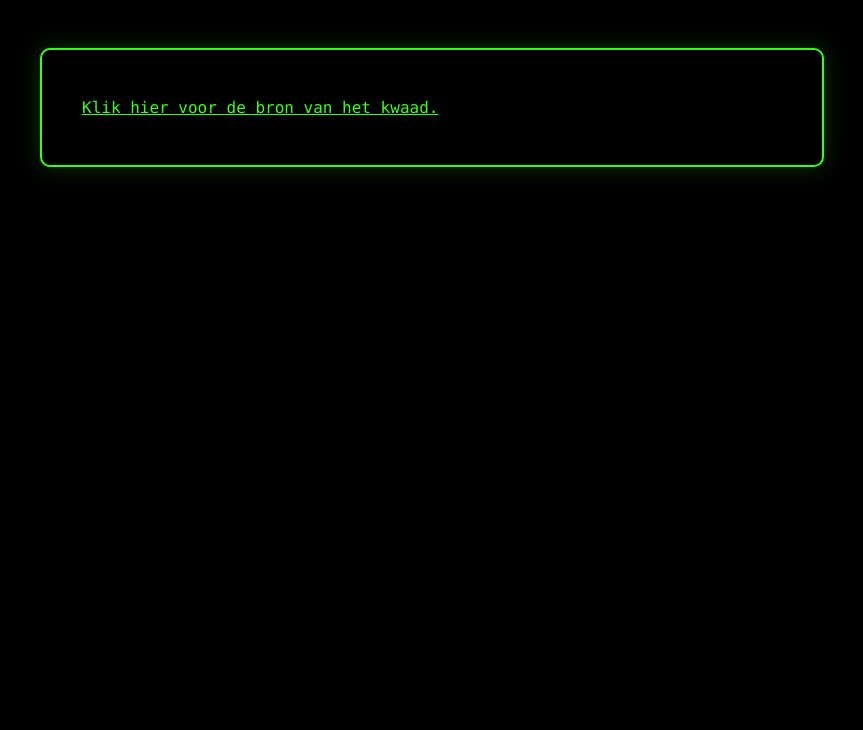
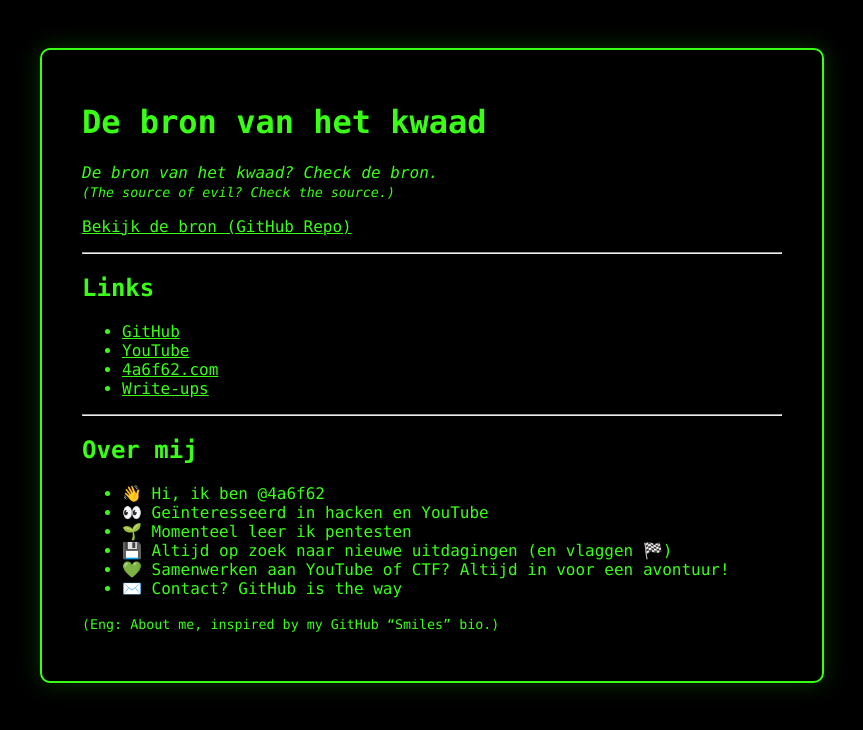
Before and after one commit to 4a6f62/hetkwaad_nl, a Jekyll site: the page built from index.markdown, in a window 1280 px wide. Shown: the top 730 px of the page, without its empty margins (208-1071 px from the left). Built offline with Jekyll 4.4.1, drawn with Linux system fonts in a browser that asks for light colours.

Commit message:
Update index.markdown

```diff
--- a/index.markdown
+++ b/index.markdown
@@ -3,13 +3,34 @@
 # To modify the layout, see https://jekyllrb.com/docs/themes/#overriding-theme-defaults
 
 layout: hacked_index
+title: De bron van het kwaad
 ---
 
-<a href="#" onclick="showSource(); return false;">Klik hier voor de bron van het kwaad.</a>
+# De bron van het kwaad
 
+_De bron van het kwaad? Check de bron._
+<small><em>(The source of evil? Check the source.)</em></small>
 
-<script>
-function showSource() {
-  window.location = "view-source:" + window.location;
-}
-</script>
+[Bekijk de bron (GitHub Repo)](https://github.com/4a6f62/hetkwaad_nl){:target="_blank"}
+
+---
+
+## Links
+
+- [GitHub](https://github.com/4a6f62){:target="_blank"}
+- [YouTube](https://www.youtube.com/@4a6f62){:target="_blank"}
+- [4a6f62.com](https://4a6f62.com){:target="_blank"}
+- [Write-ups](https://github.com/4a6f62/Write-ups){:target="_blank"}
+
+---
+
+## Over mij
+
+- 👋 Hi, ik ben @4a6f62
+- 👀 Geïnteresseerd in hacken en YouTube
+- 🌱 Momenteel leer ik pentesten
+- 💾 Altijd op zoek naar nieuwe uitdagingen (en vlaggen 🏁)
+- 💚 Samenwerken aan YouTube of CTF? Altijd in voor een avontuur!
+- ✉️ Contact? GitHub is the way
+
+<small>(Eng: About me, inspired by my GitHub “Smiles” bio.)</small>
```
